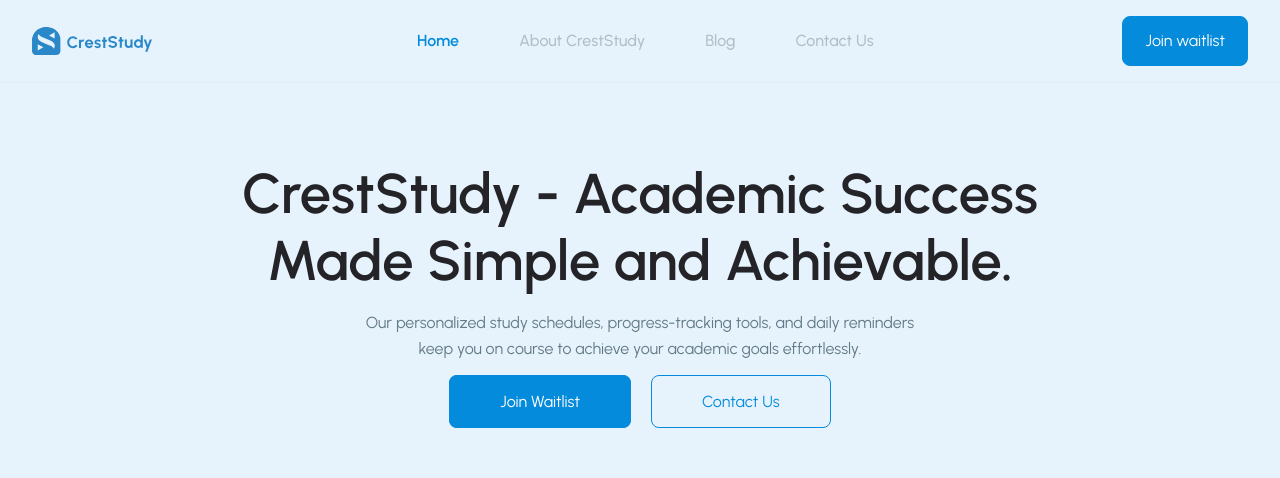
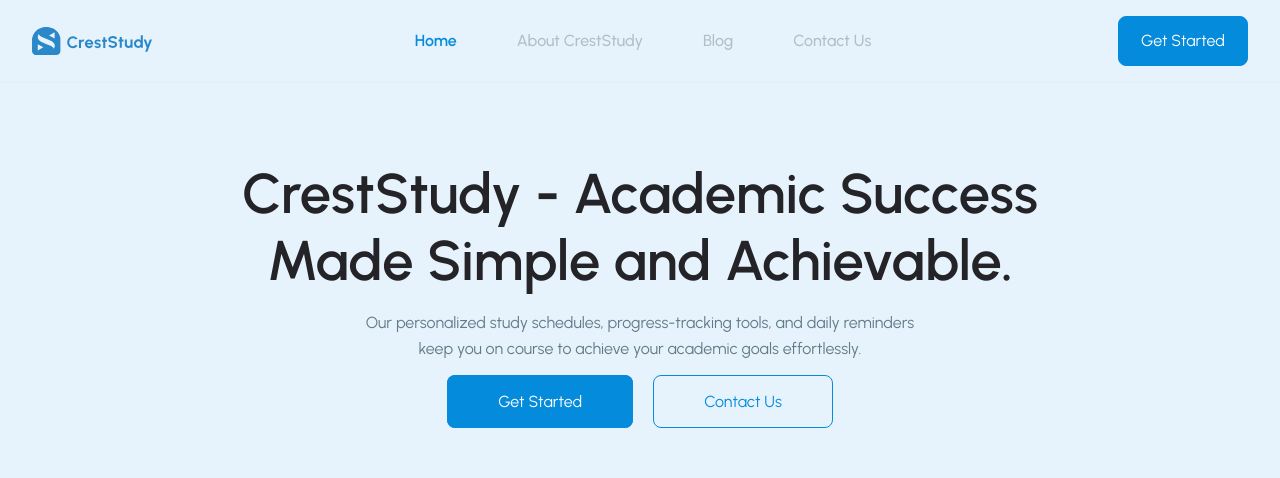
Before and after one commit to StudyCrest/CrestStudy-Web, a Next.js app: page / in a window 1280 px wide. Shown: the top 478 px of the page. Built offline with nearby package versions, Linux system fonts and the light colour scheme.

Commit message:
change waitlist to download

```diff
--- a/src/app/page.tsx
+++ b/src/app/page.tsx
@@ -29,9 +29,10 @@ export default function Home() {
               <div className="flex flex-col sm:flex-row justify-center">
                 <div className="mr-0 sm:mr-5">
                   <Link
-                    href="/join-waitlist"
-                    title="Join Waitlist"
+                    href="https://linktr.ee/creststudy"
+                    title="Get Started"
                     asButton={true}
+                    external={true}
                     size="large"
                   />
                 </div>
--- a/src/components/Footer/index.tsx
+++ b/src/components/Footer/index.tsx
@@ -24,9 +24,10 @@ export default function Footer() {
             </div>
             <div className="flex items-center space-x-4 mt-5 lg:mt-0">
               <LinkComp
-                href="/join-waitlist"
-                title="Join Waitlist"
+                href="https://linktr.ee/creststudy"
+                title="Get Started"
                 asButton={true}
+                external={true}
               />
             </div>
           </div>
--- a/src/components/Header/index.tsx
+++ b/src/components/Header/index.tsx
@@ -62,7 +62,12 @@ export const Header = () => {
 
         {/* Call to action button */}
         <div className="hidden lg:flex items-center space-x-4">
-          <Link href="/join-waitlist" title="Join waitlist" asButton={true} />
+          <Link
+            href="https://linktr.ee/creststudy"
+            title="Get Started"
+            asButton={true}
+            external={true}
+          />
         </div>
       </div>
 
@@ -88,9 +93,10 @@ export const Header = () => {
             ))}
             <li className="pt-3 px-4">
               <Link
-                href="/join-waitlist"
-                title="Join Waitlist"
+                href="https://linktr.ee/creststudy"
+                title="Get Started"
                 asButton={true}
+                external={true}
               />
             </li>
           </ul>
--- a/src/services/contact/contact.endpoint.ts
+++ b/src/services/contact/contact.endpoint.ts
@@ -1,2 +1,2 @@
-// Join waitlist
+// Submit Enquiry
 export const SUBMIT_ENQUIRY = '/common/enquiry';
```
